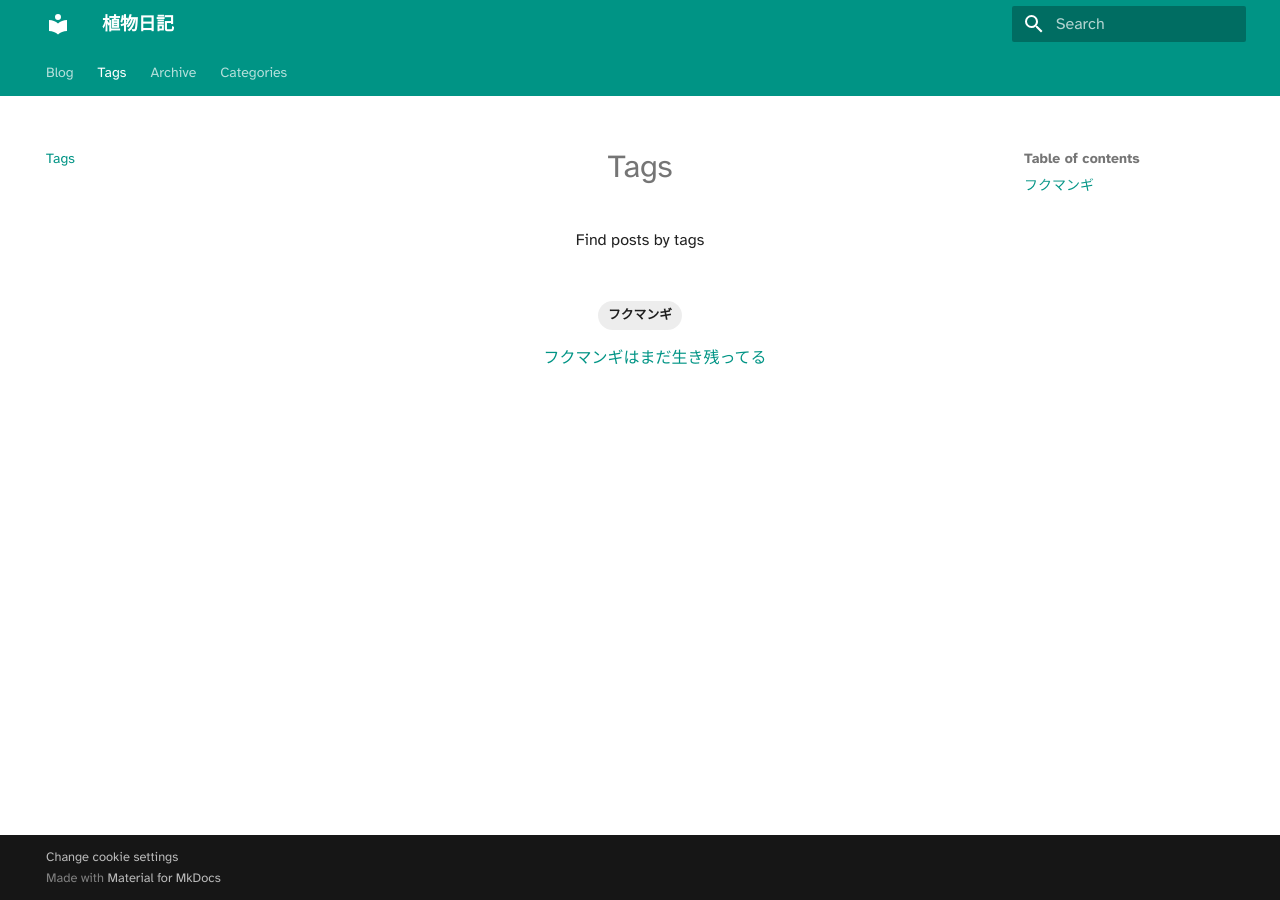
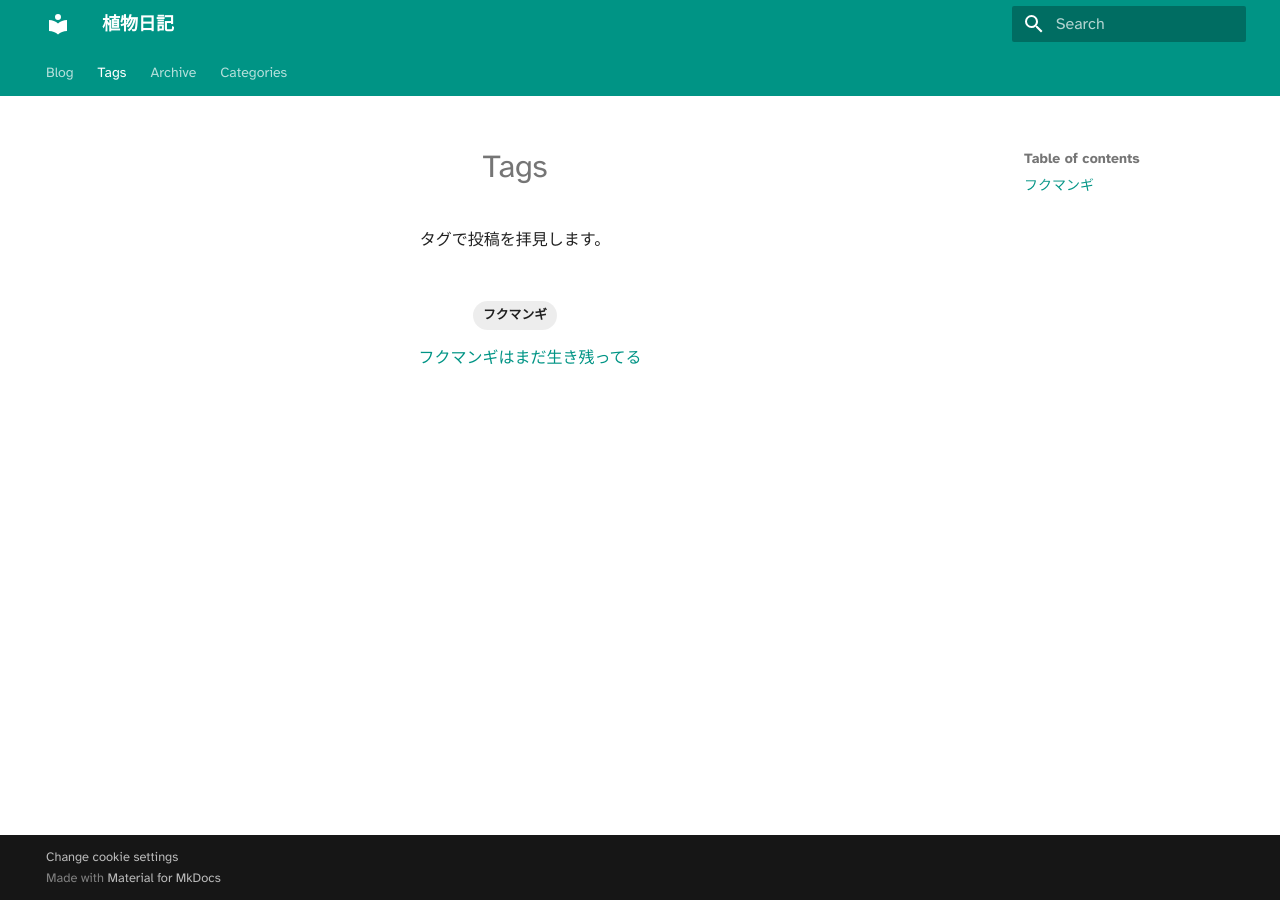
Before and after one commit to rikedyp/plants, an MkDocs documentation site: the page built from docs/tags.md, in a window 1280 px wide. Built offline with MkDocs 1.6.1 and Material for MkDocs 9.7.7, drawn with Linux system fonts in a browser that asks for light colours.

Commit message:
tags page

```diff
--- a/docs/tags.md
+++ b/docs/tags.md
@@ -1,9 +1,12 @@
+---
+hide:
+    - navigation
+---
+
 <style>
 	.md-content { text-align: center; }
 	.md-content ul { list-style: none; }
 </style>
 # Tags
 
-Find posts by tags
-
-[TAGS]
+タグで投稿を拝見します。
```
